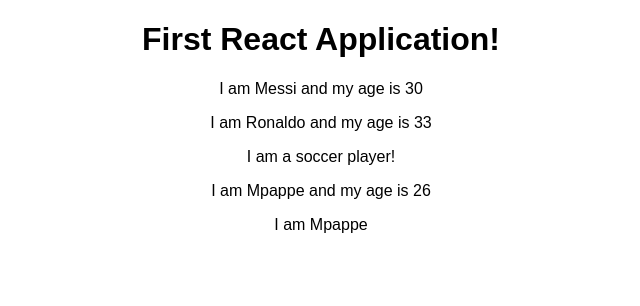
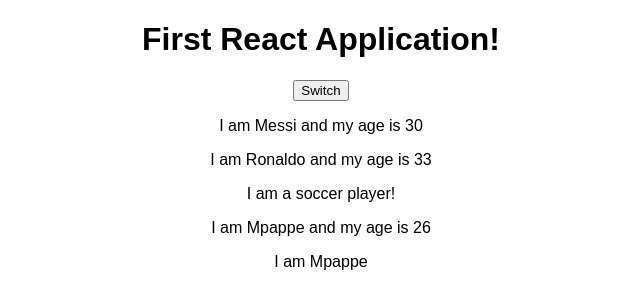
Before and after one commit to thejavascriptways/ReactjsBasics, a React (Create React App) app in the folder react-basics/: page / in a window 1280 px wide. Shown: the top 306 px of the page, without its empty margins (319-959 px from the left). Built offline with nearby package versions, Linux system fonts and the light colour scheme.

Commit message:
Event handler, state and setState

```diff
--- a/react-basics/src/App.js
+++ b/react-basics/src/App.js
@@ -9,14 +9,26 @@ class App extends Component {
     persons : [
       { name : 'Messi', age: 30},
       { name : 'Ronaldo', age: 33},
-      { name : 'Mpappe', age: 26},
+      { name : 'Mpappe', age: 26}
     ]
+  };
+
+  switchNameHandler = () => {
+    this.setState(
+      {
+        persons:[
+          { name : 'Leo Messi', age: 30},
+          { name : ' Chris Ronaldo', age: 33},
+          { name : 'Mpappe', age: 28}
+        ]
+      })
   };
 
   render() {
     return (
       <div className="App">
         <h1>First React Application!</h1>
+        <button onClick={this.switchNameHandler}>Switch</button>
         <Person name ={this.state.persons[0].name} age ={this.state.persons[0].age} />
         <Person name ={this.state.persons[1].name} age ={this.state.persons[1].age}> I am a soccer player!</Person>
         <Person name ={this.state.persons[2].name} age ={this.state.persons[2].age}>I am {this.state.persons[2].name}</Person>
```
Also changed, not shown: 1 other file (tests, documents, lock files or other folders).
